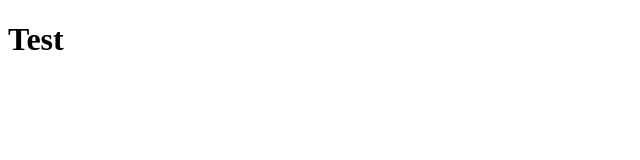
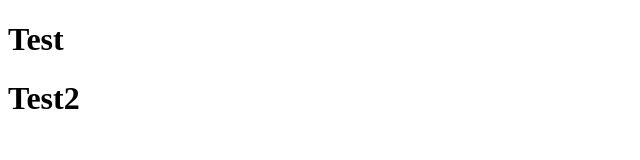
Before and after one commit to dittita/Control_partCR_new, a plain HTML site: page index.html in a window 1280 px wide. Shown: the whole page, without its empty margins (0-640 px from the left). Drawn offline with Linux system fonts and the light colour scheme.

Commit message:
Update index.html

```diff
--- a/index.html
+++ b/index.html
@@ -6,6 +6,7 @@
     <meta name="viewport" content="width=device-width, initial-scale=1.0">
     <title>Document</title>
     <H1>Test</H1>
+    <H1>Test2</H1>
 </head>
 <body>
 
```
